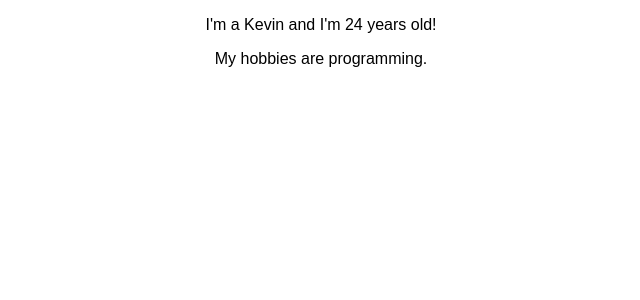
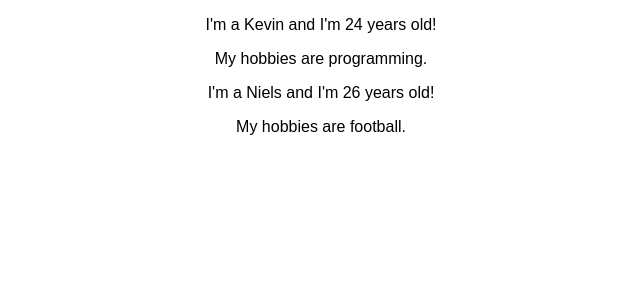
Before and after one commit to Morniee/react-complete-guide, a React (Create React App) app: page / in a window 1280 px wide. Shown: the top 300 px of the page, without its empty margins (319-959 px from the left). Built offline with nearby package versions, Linux system fonts and the light colour scheme.

Commit message:
intro states

```diff
--- a/src/App.js
+++ b/src/App.js
@@ -1,14 +1,24 @@
-import React, { Component } from 'react';
+import React, {Component} from 'react';
 import './App.css';
 import Person from './Person/Person';
 
 class App extends Component {
+  state = {
+    persons: [
+      {
+        name: "Kevin",
+        age: "24"
+      }, {
+        name: "Niels",
+        age: "26"
+      }
+    ]
+  }
   render() {
-    return (
-      <div className="App">
-        <Person name="Kevin" age="24">My hobbies are programming.</Person>
-      </div>
-    );
+    return (<div className="App">
+      <Person name={this.state.persons[0].name} age={this.state.persons[0].age}>My hobbies are programming.</Person>
+      <Person name={this.state.persons[1].name} age={this.state.persons[1].age}>My hobbies are football.</Person>
+    </div>);
   }
 }
 
```
